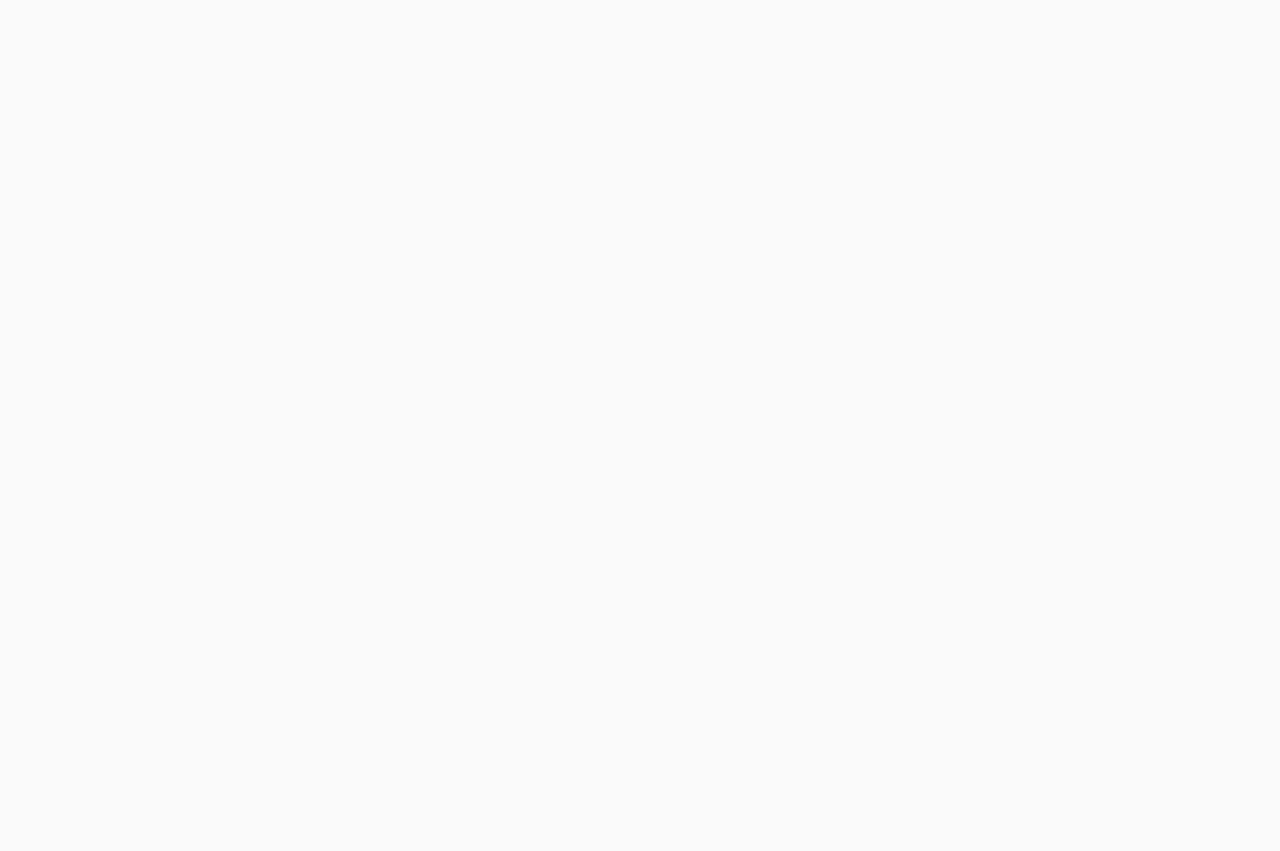
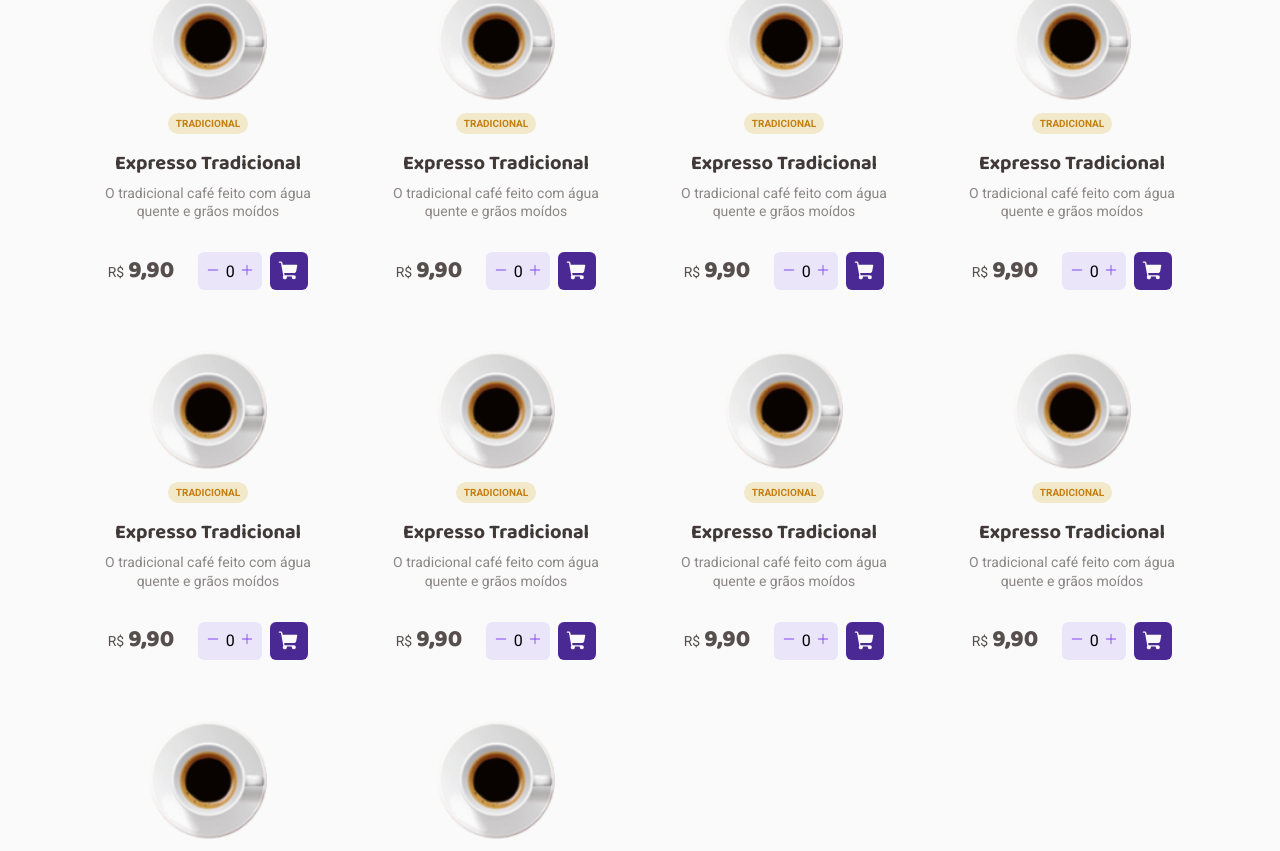
Before and after one commit to legeannd/coffee-delivery, a React (Vite) app: page / in a window 1280 px wide. Shown: the part 786-1637 px from the top of the page. Before the commit the page ends 800 px from the top, so only its background shows below. Built offline with nearby package versions, Linux system fonts and the light colour scheme.

Commit message:
feat: create coffee card component

```diff
--- /dev/null
+++ b/src/pages/Home/Components/CoffeeCard/index.tsx
@@ -0,0 +1,64 @@
+import {
+  AddToCartButton,
+  CardContainer,
+  CoffeeDetails,
+  CoffeeTitle,
+  CoffeeType,
+  Price,
+  PriceAndQuantityContainer,
+  QuantityInput,
+} from './styles'
+
+import traditionalCoffeeImg from '../../../../assets/traditional.png'
+import { Minus, Plus, ShoppingCart } from 'phosphor-react'
+import { useState } from 'react'
+
+export function CoffeeCard() {
+  const [quantity, setQuantity] = useState(0)
+
+  function handleChangeQuantity(buttonType: string) {
+    if (buttonType === 'minus' && quantity > 0) {
+      setQuantity(quantity - 1)
+    } else if (buttonType === 'plus') {
+      setQuantity(quantity + 1)
+    }
+  }
+
+  return (
+    <CardContainer>
+      <img src={traditionalCoffeeImg} alt="" />
+      <CoffeeType>Tradicional</CoffeeType>
+      <CoffeeTitle>Expresso Tradicional</CoffeeTitle>
+      <CoffeeDetails>
+        O tradicional café feito com água quente e grãos moídos
+      </CoffeeDetails>
+      <PriceAndQuantityContainer>
+        <Price>
+          <span>R$ </span> 9,90
+        </Price>
+        <div className="options">
+          <QuantityInput>
+            <button
+              disabled={quantity === 0}
+              onClick={() => handleChangeQuantity('minus')}
+            >
+              <Minus size={14} weight="fill" />
+            </button>
+            <input
+              type="number"
+              placeholder="1"
+              id="quantity"
+              value={quantity}
+            />
+            <button onClick={() => handleChangeQuantity('plus')}>
+              <Plus size={14} weight="fill" />
+            </button>
+          </QuantityInput>
+          <AddToCartButton>
+            <ShoppingCart size={22} weight="fill" />
+          </AddToCartButton>
+        </div>
+      </PriceAndQuantityContainer>
+    </CardContainer>
+  )
+}
--- /dev/null
+++ b/src/pages/Home/Components/CoffeeCard/styles.ts
@@ -0,0 +1,129 @@
+import styled from 'styled-components'
+
+export const CardContainer = styled.div`
+  display: flex;
+  flex-direction: column;
+  align-items: center;
+  padding: 0 1.5rem 1.25rem;
+
+  img {
+    width: 7.5rem;
+    height: 7.5rem;
+  }
+`
+
+export const CoffeeType = styled.span`
+  font-weight: bold;
+  font-size: 0.625rem;
+  line-height: 130%;
+  background: ${(props) => props.theme['yellow-light']};
+  padding: 0.25rem 0.5rem;
+  border-radius: 100px;
+  color: ${(props) => props.theme['yellow-dark']};
+  text-transform: uppercase;
+  margin: 0.75rem 0 1rem 0;
+`
+
+export const CoffeeTitle = styled.p`
+  font-family: 'Baloo 2', cursive;
+  color: ${(props) => props.theme['base-subtitle']};
+  font-weight: 700;
+  font-size: 1.25rem;
+  line-height: 130%;
+`
+
+export const CoffeeDetails = styled.p`
+  font-size: 0.875rem;
+  text-align: center;
+  color: ${(props) => props.theme['base-label']};
+  line-height: 130%;
+  margin-top: 0.5rem;
+`
+
+export const PriceAndQuantityContainer = styled.div`
+  display: flex;
+  align-items: center;
+  gap: 1.5rem;
+  margin-top: 2rem;
+
+  .options {
+    display: flex;
+    gap: 0.5rem;
+  }
+`
+
+export const Price = styled.span`
+  color: ${(props) => props.theme['base-text']};
+  font-family: 'Baloo 2', cursive;
+  font-weight: 800;
+  font-size: 1.5rem;
+  line-height: 130%;
+
+  span {
+    font-family: 'Roboto', sans-serif;
+    font-weight: 400;
+    font-size: 0.875rem;
+  }
+
+  display: flex;
+  align-items: baseline;
+  gap: 0.25rem;
+`
+
+export const QuantityInput = styled.div`
+  display: flex;
+  align-items: center;
+  padding: 0.5rem;
+  background: ${(props) => props.theme['purple-light']};
+  border-radius: 6px;
+
+  color: ${(props) => props.theme['base-text']};
+  font-size: 1rem;
+
+  button {
+    background: transparent;
+    border: 0;
+    color: ${(props) => props.theme.purple};
+
+    :hover {
+      cursor: pointer;
+    }
+    :focus {
+      box-shadow: 0 0 0 0px;
+    }
+
+    :disabled {
+      cursor: not-allowed;
+    }
+  }
+
+  input {
+    background: transparent;
+    border: 0;
+    width: 1.25rem;
+    text-align: center;
+
+    &::-webkit-inner-spin-button {
+      -webkit-appearance: none;
+    }
+
+    :focus {
+      box-shadow: 0 0 0 0px;
+    }
+  }
+
+  :focus-within {
+    box-shadow: 0 0 0 2px ${(props) => props.theme['purple-dark']};
+  }
+`
+
+export const AddToCartButton = styled.button`
+  display: flex;
+  align-items: center;
+  justify-content: center;
+  background: ${(props) => props.theme['purple-dark']};
+  color: ${(props) => props.theme.background};
+  padding: 0.5rem;
+  border: 0;
+  border-radius: 6px;
+`
--- a/src/pages/Home/index.tsx
+++ b/src/pages/Home/index.tsx
@@ -6,6 +6,7 @@ import {
 
 import coffeeImg from '../../assets/coffee.png'
 import { ShoppingCart, Package, Timer, Coffee } from 'phosphor-react'
+import { CoffeeCard } from './Components/CoffeeCard'
 
 export function Home() {
   return (
@@ -51,6 +52,19 @@ export function Home() {
       </HeroContainer>
       <CoffeeSelectionContainer>
         <h2>Nossos cafés</h2>
+
+        <div className="selection">
+          <CoffeeCard />
+          <CoffeeCard />
+          <CoffeeCard />
+          <CoffeeCard />
+          <CoffeeCard />
+          <CoffeeCard />
+          <CoffeeCard />
+          <CoffeeCard />
+          <CoffeeCard />
+          <CoffeeCard />
+        </div>
       </CoffeeSelectionContainer>
     </HomeContainer>
   )
--- a/src/pages/Home/styles.ts
+++ b/src/pages/Home/styles.ts
@@ -77,10 +77,24 @@ export const HeroContainer = styled.main`
 
 export const CoffeeSelectionContainer = styled.div`
   padding: 2rem 0;
+  display: flex;
+  flex-direction: column;
+  gap: 3.5rem;
 
   h2 {
     font-family: 'Baloo 2', cursive;
+    font-size: 2.5rem 2rem;
     font-weight: 800;
     color: ${(props) => props.theme['base-subtitle']};
   }
+
+  .selection {
+    display: grid;
+    grid-template-columns: 1fr 1fr 1fr 1fr;
+    gap: 2.5rem 2rem;
+
+    @media (max-width: 768px) {
+      grid-template-columns: 1fr 1fr;
+    }
+  }
 `
```
Also changed, not shown: src/assets/traditional.png (added).
